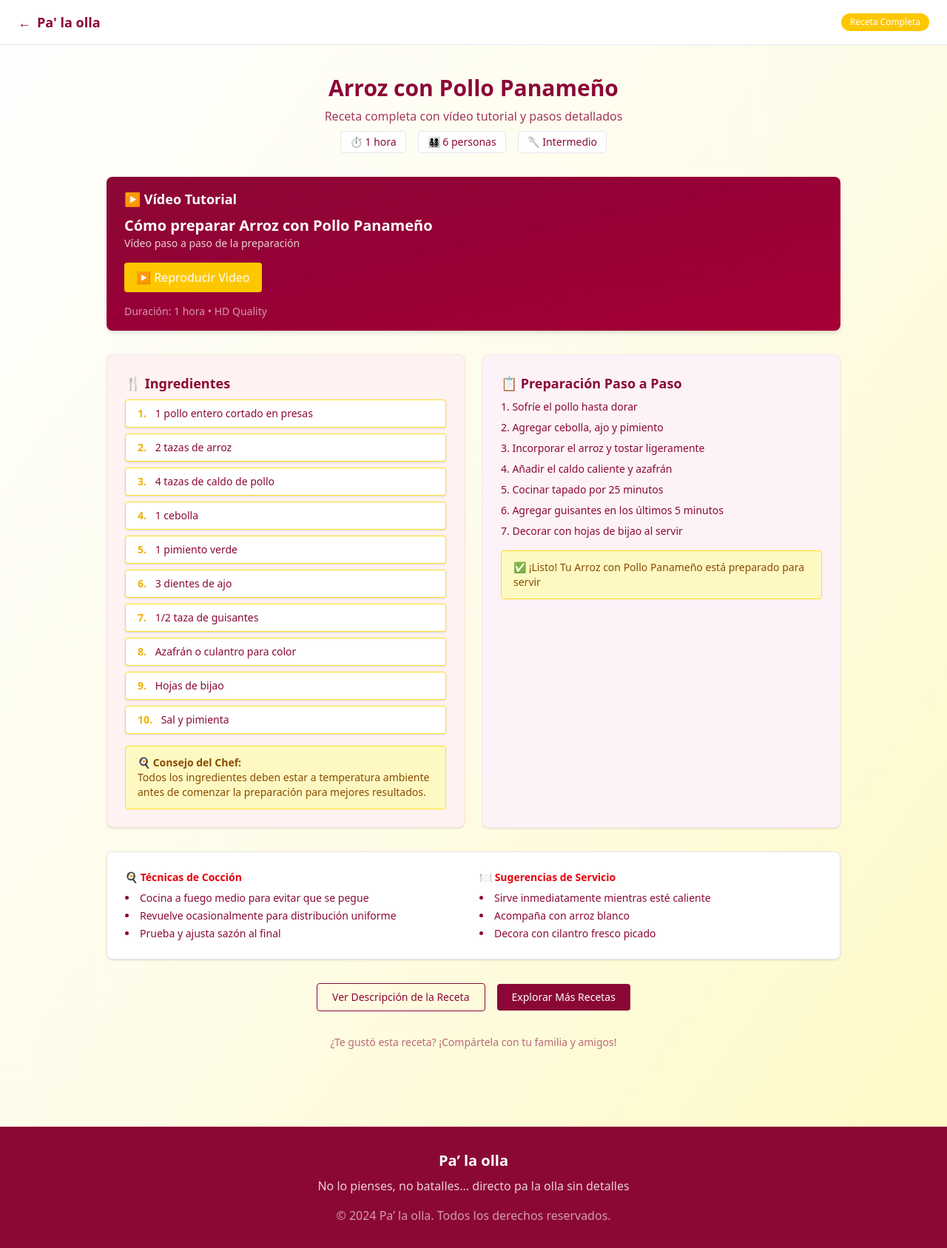
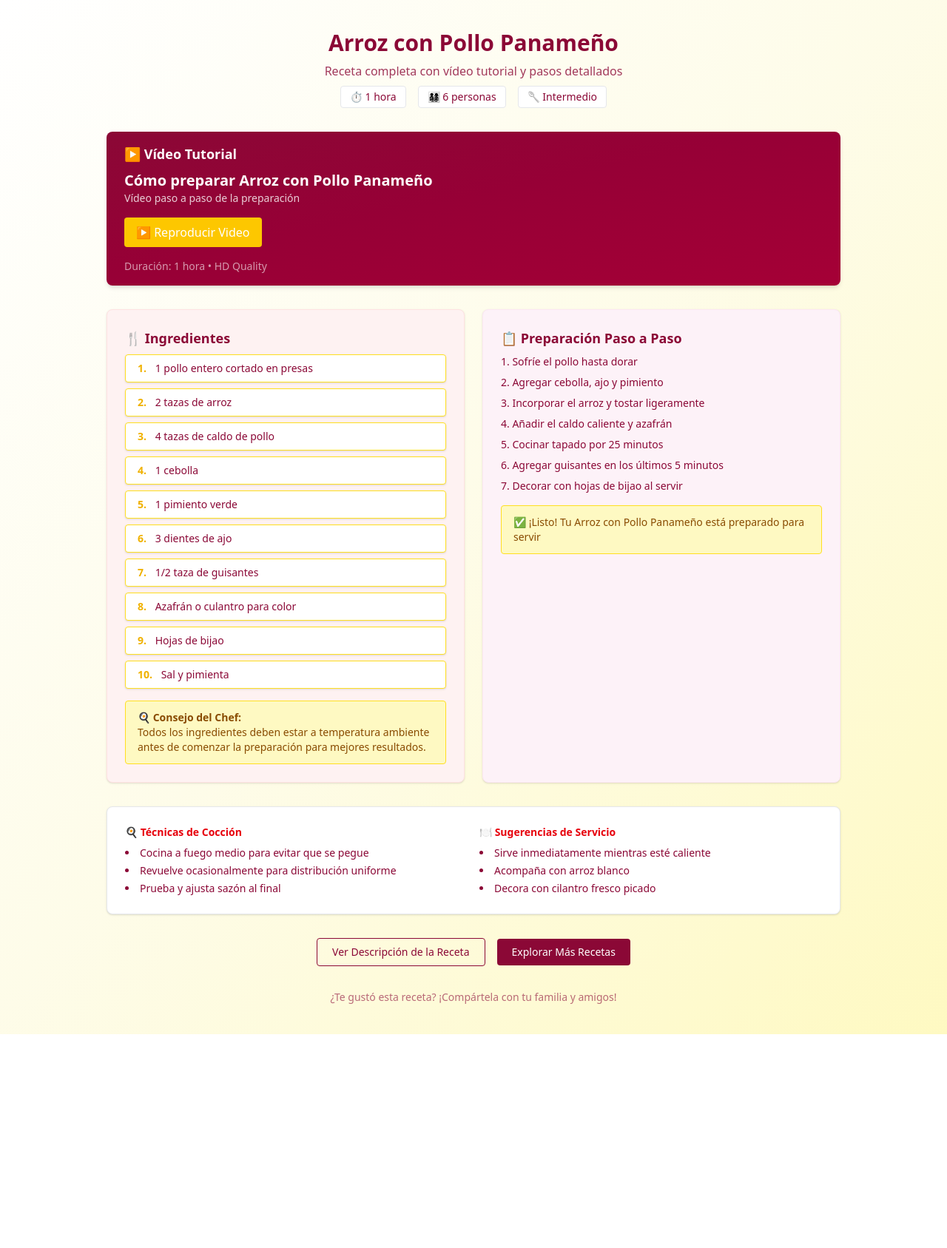
Before and after one commit to 44devCarlos/Pa-la-Olla, a React (Vite) app in the folder web/: page /PasosAvanzados in a window 1280 px wide. Shown: the whole page at 74% size. After the commit the page ends 1398 px from the top, so only its background shows below. Built offline with nearby package versions, Linux system fonts and the light colour scheme.

Commit message:
pantallas actualizadas

```diff
--- a/web/src/pages/PasosAvanzados.jsx
+++ b/web/src/pages/PasosAvanzados.jsx
@@ -3,15 +3,6 @@ import { Link } from "react-router-dom";
 const RecetaCompleta = () => {
   return (
     <div className="min-h-screen bg-gradient-to-br from-white via-yellow-50 to-yellow-100 text-rose-900 flex flex-col">
-      {/* Header */}
-      <header className="w-full bg-white/90 backdrop-blur border-b border-gray-200 py-4 px-6 flex items-center justify-between sticky top-0 z-50">
-        <Link to="/" className="text-lg font-bold flex items-center gap-2 hover:opacity-80">
-          ← <span>Pa' la olla</span>
-        </Link>
-        <span className="bg-yellow-400 text-white text-xs font-medium px-3 py-1 rounded-full">
-          Receta Completa
-        </span>
-      </header>
 
       {/* Main */}
       <main className="flex-grow px-4 py-10 max-w-5xl mx-auto space-y-8">
@@ -137,15 +128,6 @@ const RecetaCompleta = () => {
           ¿Te gustó esta receta? ¡Compártela con tu familia y amigos!
         </p>
       </main>
-
-      {/* Footer */}
-      <footer className="bg-rose-900 text-white py-8 text-center mt-16">
-        <h3 className="text-xl font-bold mb-2">Pa’ la olla</h3>
-        <p className="text-white/80">
-          No lo pienses, no batalles... directo pa la olla sin detalles
-        </p>
-        <p className="text-white/60 mt-4">&copy; 2024 Pa’ la olla. Todos los derechos reservados.</p>
-      </footer>
     </div>
   );
 };
--- a/web/src/pages/PasosFacil.jsx
+++ b/web/src/pages/PasosFacil.jsx
@@ -3,15 +3,6 @@ import { Link } from "react-router-dom";
 const Calentar = () => {
   return (
     <div className="min-h-screen bg-gradient-to-br from-white via-yellow-50 to-yellow-100 text-rose-900 flex flex-col">
-      {/* Encabezado */}
-      <header className="w-full bg-white/90 backdrop-blur border-b border-gray-200 py-4 px-6 flex items-center justify-between sticky top-0 z-50">
-        <Link to="/" className="text-lg font-bold flex items-center gap-2 hover:opacity-80">
-          🍲 <span>Pa' la olla</span>
-        </Link>
-        <span className="bg-yellow-400 text-white text-xs font-medium px-3 py-1 rounded-full">
-          Solo Calentar
-        </span>
-      </header>
 
       {/* Contenido */}
       <main className="flex-grow px-4 py-10 max-w-2xl mx-auto">
@@ -93,15 +84,6 @@ const Calentar = () => {
           </Link>
         </div>
       </main>
-
-      {/* Footer */}
-      <footer className="bg-rose-900 text-white py-8 text-center">
-        <h3 className="text-xl font-bold mb-2">Pa’ la olla</h3>
-        <p className="text-white/80">
-          No lo pienses, no batalles... directo pa la olla sin detalles
-        </p>
-        <p className="text-white/60 mt-4">&copy; 2024 Pa’ la olla. Todos los derechos reservados.</p>
-      </footer>
     </div>
   );
 };
--- a/web/src/pages/Perfil.jsx
+++ b/web/src/pages/Perfil.jsx
@@ -3,18 +3,6 @@ import { Link } from "react-router-dom";
 const Perfil = () => {
   return (
     <div className="min-h-screen bg-neutral-50 text-rose-900">
-      {/* Encabezado */}
-      <header className="sticky top-0 bg-white/80 backdrop-blur border-b border-gray-200 z-50">
-        <div className="max-w-7xl mx-auto px-4 py-4 flex justify-between items-center">
-          <Link to="/" className="flex items-center gap-2 font-bold hover:opacity-80">
-            ←
-            <span>Pa' la olla</span>
-          </Link>
-          <button className="border border-rose-900 px-4 py-2 rounded hover:bg-rose-900 hover:text-white">
-            Cerrar Sesión
-          </button>
-        </div>
-      </header>
 
       {/* Perfil principal */}
       <section className="max-w-7xl mx-auto px-4 py-8 text-center">
@@ -99,13 +87,6 @@ const Perfil = () => {
           </div>
         </div>
       </section>
-
-      {/* Footer */}
-      <footer className="bg-rose-900 text-white py-8 mt-16 text-center">
-        <h3 className="text-xl font-bold mb-2">Pa' la olla</h3>
-        <p className="text-white/80">No lo pienses, no batalles... directo pa la olla sin detalles</p>
-        <p className="text-white/60 mt-4">&copy; 2024 Pa' la olla. Todos los derechos reservados.</p>
-      </footer>
     </div>
   );
 };
```
